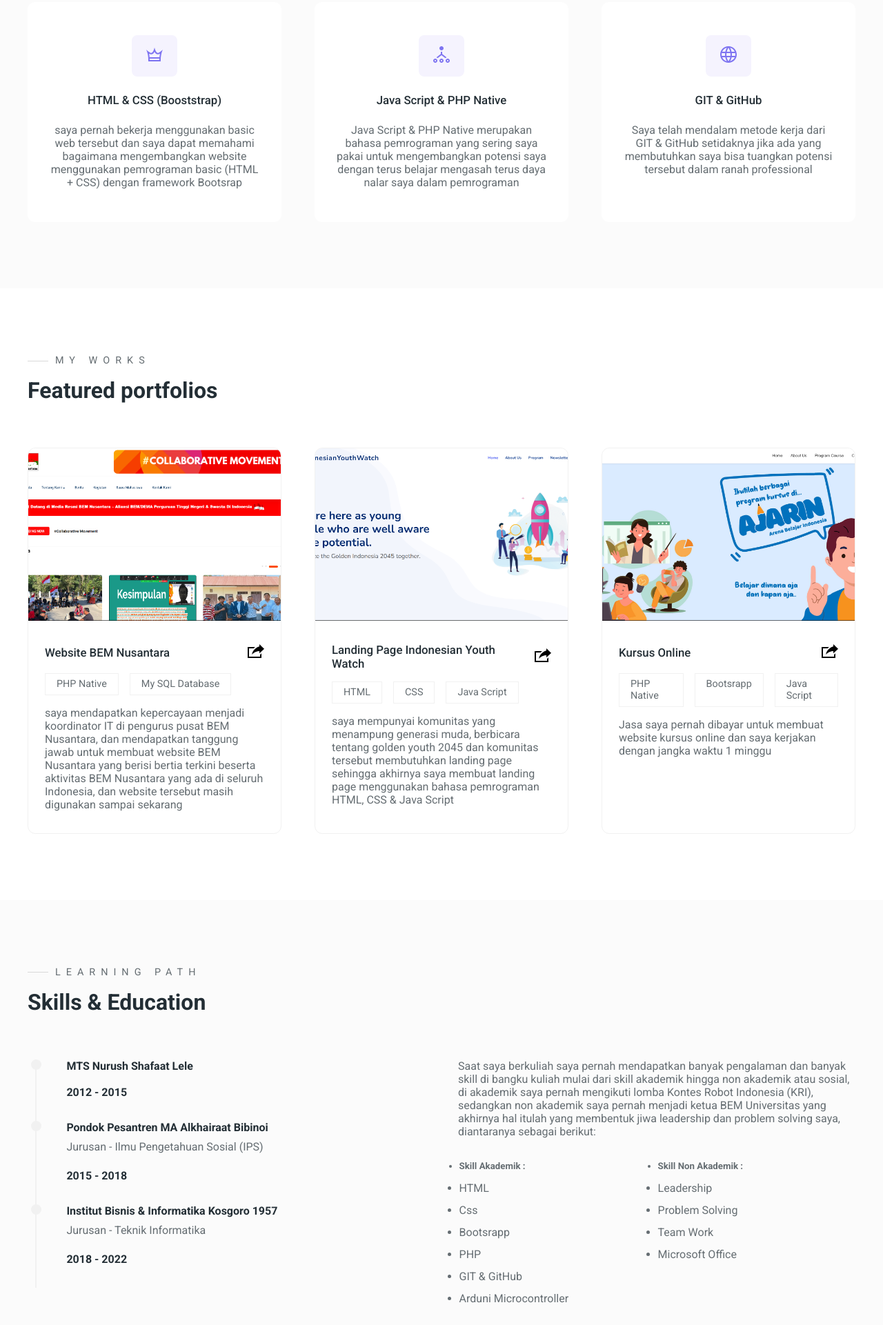
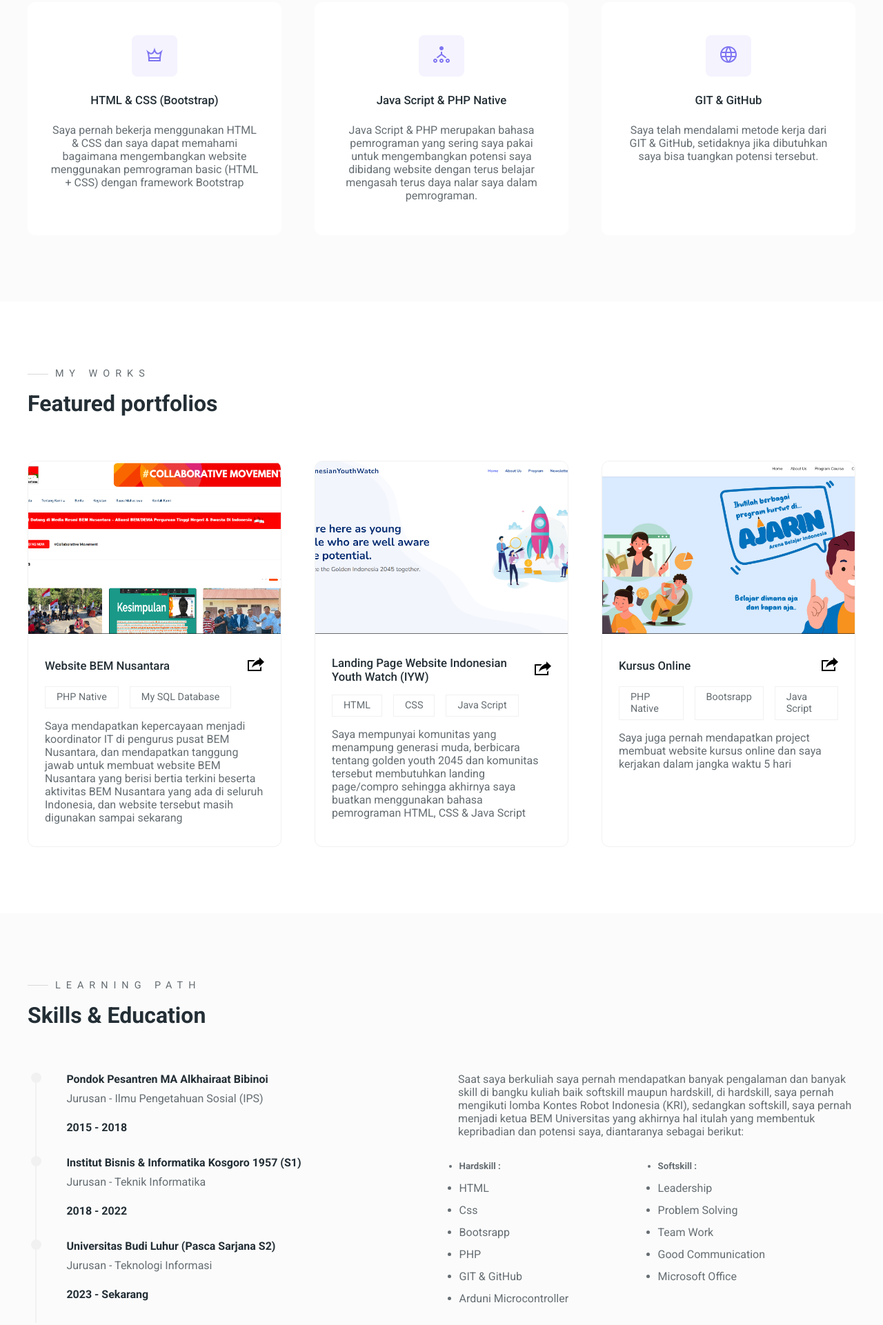
Before and after one commit to skaimudin/myprofile, a plain HTML site: page index.html in a window 1280 px wide. Shown: the part 1050-2971 px from the top of the page at 69% size. Drawn offline with Linux system fonts and the light colour scheme.

Commit message:
mengubah file html di git

```diff
--- a/index.html
+++ b/index.html
@@ -45,8 +45,8 @@
                         Saya seorang fresh graduate namun saat dibangku kuliah saya pernah bekerja di
                         perusahaan IT Consultant atas pengalaman tersebut membuat saya memiliki pemahaman yang luas
                         di bidang IT, Meskipun saya baru lulus, saya telah memperoleh banyak pengalaman kerja yang mengasah keterampilan saya.
-                        Dengan kemampuan dan ilmu yang saya peroleh, saya yakin akan kemampuan saya untuk bekerja dengan tekun dan menyelesaikan tugas dengan secara efisien & efektif dan saya pastikan jika saya bekerja potensi
-                        yang ada di diri saya akan saya optimalkan diperusahaan mengakomodir saya.
+                        Dengan kemampuan dan ilmu yang saya peroleh, saya yakin akan kemampuan saya untuk bekerja dengan tekun dan menyelesaikan tugas secara efisien & efektif dan saya pastikan jika saya bekerja, potensi
+                        saya akan saya optimalkan diperusahaan mengakomodir saya.
                     </p>
                 </div>
 
@@ -71,10 +71,10 @@
                     <div class="service-icon">
                         <svg xmlns="http://www.w3.org/2000/svg" width="24" height="24" viewBox="0 0 24 24"><path d="M24 5c-3.923 3.265-5.623 4.716-7.15 4.716-2.44 0-3.681-3.675-4.85-7.716-1.165 4.028-2.41 7.715-4.853 7.715-1.513 0-3.168-1.404-7.147-4.715 3.321 7.018 3 14.292 3 17h18c0-1.718-.478-9.65 3-17zm-16.853 6.715c2.295 0 3.787-1.64 4.853-3.761 1.064 2.122 2.556 3.762 4.85 3.762 1.121 0 2.188-.43 3.126-1.042-.432 1.907-.68 3.72-.82 5.326h-14.322c-.138-1.617-.38-3.423-.808-5.324.927.607 2 1.039 3.121 1.039zm-2.14 8.285c-.003-.593-.016-1.267-.047-2h14.065c-.032.745-.046 1.422-.047 2h-13.971z"/></svg>
                     </div>
-                    <h4>HTML & CSS (Booststrap)</h4>
+                    <h4>HTML & CSS (Bootstrap)</h4>
                     <p>
-                        saya pernah bekerja menggunakan basic web tersebut dan saya dapat memahami
-                        bagaimana mengembangkan website menggunakan pemrograman basic (HTML + CSS) dengan framework Bootsrap
+                        Saya pernah bekerja menggunakan HTML & CSS dan saya dapat memahami
+                        bagaimana mengembangkan website menggunakan pemrograman basic (HTML + CSS) dengan framework Bootstrap
                     </p>
                 </div>
 
@@ -85,8 +85,8 @@
                     </div>
                     <h4>Java Script & PHP Native</h4>
                     <p>
-                        Java Script & PHP Native merupakan bahasa pemrograman yang sering saya pakai untuk mengembangkan potensi saya
-                        dengan terus belajar mengasah terus daya nalar saya dalam pemrograman
+                        Java Script & PHP merupakan bahasa pemrograman yang sering saya pakai untuk mengembangkan potensi saya dibidang website
+                        dengan terus belajar mengasah terus daya nalar saya dalam pemrograman.
                     </p>
                 </div>
 
@@ -97,8 +97,8 @@
                     </div>
                     <h4>GIT & GitHub</h4>
                     <p>
-                       Saya telah mendalam metode kerja dari GIT & GitHub setidaknya jika ada yang membutuhkan
-                       saya bisa tuangkan potensi tersebut dalam ranah professional
+                       Saya telah mendalami metode kerja dari GIT & GitHub, setidaknya jika dibutuhkan
+                       saya bisa tuangkan potensi tersebut.
                     </p>
                 </div>
             </div>
@@ -133,7 +133,7 @@
                             <div>My SQL Database</div>
                         </div>
 
-                        <p> saya mendapatkan kepercayaan menjadi koordinator IT di pengurus pusat BEM Nusantara, dan mendapatkan tanggung jawab
+                        <p> Saya mendapatkan kepercayaan menjadi koordinator IT di pengurus pusat BEM Nusantara, dan mendapatkan tanggung jawab
                             untuk membuat website BEM Nusantara yang berisi bertia terkini beserta aktivitas BEM Nusantara yang ada di seluruh
                             Indonesia, dan website tersebut masih digunakan sampai sekarang
                         </p>
@@ -147,7 +147,7 @@
                     </div>
                     <div class="portfolio-info">
                         <div class="portfolio-title">
-                            <h4>Landing Page Indonesian Youth Watch</h4>
+                            <h4>Landing Page Website Indonesian Youth Watch (IYW)</h4>
                             <a href="https://skaimudin.github.io/" class="portfolio-link">
                                 <svg xmlns="http://www.w3.org/2000/svg" width="24" height="24" viewBox="0 0 24 24"><path d="M6 17c2.269-9.881 11-11.667 11-11.667v-3.333l7 6.637-7 6.696v-3.333s-6.17-.171-11 5zm12 .145v2.855h-16v-12h6.598c.768-.787 1.561-1.449 2.339-2h-10.937v16h20v-6.769l-2 1.914z"/></svg>
                             </a>
@@ -159,8 +159,8 @@
                             <div>Java Script</div>
                         </div>
 
-                        <p> saya mempunyai komunitas yang menampung generasi muda, berbicara tentang golden youth 2045 dan komunitas tersebut membutuhkan landing page
-                            sehingga akhirnya saya membuat landing page menggunakan bahasa pemrograman HTML, CSS & Java Script
+                        <p> Saya mempunyai komunitas yang menampung generasi muda, berbicara tentang golden youth 2045 dan komunitas tersebut membutuhkan landing page/compro
+                            sehingga akhirnya saya buatkan menggunakan bahasa pemrograman HTML, CSS & Java Script
                         </p>
                     </div>
                 </div>
@@ -183,7 +183,7 @@
                             <div>Bootsrapp</div>
                             <div>Java Script</div>
                         </div>
-                        <p>Jasa saya pernah dibayar untuk membuat website kursus online dan saya kerjakan dengan jangka waktu 1 minggu
+                        <p>Saya juga pernah mendapatkan project membuat website kursus online dan saya kerjakan dalam jangka waktu 5 hari
                         </p>
                     </div>
                 </div>
@@ -209,9 +209,9 @@
                         </div>
 
                         <div class="education-info">
-                            <h4 class="education-title">MTS Nurush Shafaat Lele</h4>
-                            <br>
-                            <h4 class="education-years">2012 - 2015</h4>
+                            <h4 class="education-title">Pondok Pesantren MA Alkhairaat Bibinoi</h4>
+                            <p>Jurusan - Ilmu Pengetahuan Sosial (IPS)</p>
+                            <h4 class="education-years">2015 - 2018</h4>
                         </div>
                     </div>
 
@@ -222,9 +222,9 @@
                         </div>
 
                         <div class="education-info">
-                            <h4 class="education-title">Pondok Pesantren MA Alkhairaat Bibinoi</h4>
-                            <p> Jurusan - Ilmu Pengetahuan Sosial (IPS) </p>
-                            <h4 class="education-years">2015 - 2018</h4>
+                            <h4 class="education-title">Institut Bisnis & Informatika Kosgoro 1957 (S1)</h4>
+                            <p> Jurusan - Teknik Informatika </p>
+                            <h4 class="education-years">2018 - 2022</h4>
                         </div>
                     </div>
 
@@ -235,22 +235,21 @@
                         </div>
 
                         <div class="education-info">
-                            <h4 class="education-title">Institut Bisnis & Informatika Kosgoro 1957</h4>
-                            <p> Jurusan - Teknik Informatika</p>
-                            <h4 class="education-years">2018 - 2022</h4>
+                            <h4 class="education-title">Universitas Budi Luhur (Pasca Sarjana S2) </h4>
+                            <p> Jurusan - Teknologi Informasi</p>
+                            <h4 class="education-years">2023 - Sekarang</h4>
                         </div>
                     </div>
                 </div>
                 <div class="skills-right">
                     <p>
-                        Saat saya berkuliah saya pernah mendapatkan banyak pengalaman dan banyak skill di bangku kuliah mulai dari skill
-                        akademik  hingga non akademik atau sosial, di akademik saya pernah mengikuti lomba Kontes Robot Indonesia (KRI), sedangkan non akademik saya pernah menjadi ketua BEM Universitas yang akhirnya hal itulah yang membentuk
-                        jiwa leadership dan problem solving saya, diantaranya sebagai berikut:
+                        Saat saya berkuliah saya pernah mendapatkan banyak pengalaman dan banyak skill di bangku kuliah baik softskill maupun hardskill, di hardskill, saya pernah mengikuti lomba Kontes Robot Indonesia (KRI), sedangkan softskill, saya pernah menjadi ketua BEM Universitas yang akhirnya hal itulah yang membentuk
+                        kepribadian dan potensi saya, diantaranya sebagai berikut:
                     </p>
 
                     <div class="skills-list">
                         <ul>
-                            <h5><li>Skill Akademik : </li> </h5>
+                            <h5><li>Hardskill : </li> </h5>
                             <li>HTML</li>
                             <li>Css</li>
                             <li>Bootsrapp</li>
@@ -260,10 +259,11 @@
                         </ul>
 
                         <ul>
-                            <h5><li>Skill Non Akademik : </li> </h5>
+                            <h5><li>Softskill : </li> </h5>
                             <li>Leadership</li>
                             <li>Problem Solving</li>
                             <li>Team Work</li>
+                            <li>Good Communication</li>
                             <li>Microsoft Office</li>
                         </ul>
                     </div>
@@ -314,7 +314,7 @@
 
                     <div class="contact-item-detail">
                         <h4>Phone</h4>
-                        <p>0813-8417-7246</p>
+                        <p>+62-813-8417-7246</p>
                     </div>
                 </div>
 
@@ -339,16 +339,16 @@
     <!-- Copyright -->
     <footer>
         <div class="footer-icons">
-            <a href="https://www.instagram.com/yusril_skaimudin/?hl=en">
+            <a href="https://www.instagram.com/yusril_skaimudin/?hl=en" target="_blank">
                 <svg xmlns="http://www.w3.org/2000/svg" width="24" height="24" viewBox="0 0 24 24"><path d="M12 2.163c3.204 0 3.584.012 4.85.07 3.252.148 4.771 1.691 4.919 4.919.058 1.265.069 1.645.069 4.849 0 3.205-.012 3.584-.069 4.849-.149 3.225-1.664 4.771-4.919 4.919-1.266.058-1.644.07-4.85.07-3.204 0-3.584-.012-4.849-.07-3.26-.149-4.771-1.699-4.919-4.92-.058-1.265-.07-1.644-.07-4.849 0-3.204.013-3.583.07-4.849.149-3.227 1.664-4.771 4.919-4.919 1.266-.057 1.645-.069 4.849-.069zm0-2.163c-3.259 0-3.667.014-4.947.072-4.358.2-6.78 2.618-6.98 6.98-.059 1.281-.073 1.689-.073 4.948 0 3.259.014 3.668.072 4.948.2 4.358 2.618 6.78 6.98 6.98 1.281.058 1.689.072 4.948.072 3.259 0 3.668-.014 4.948-.072 4.354-.2 6.782-2.618 6.979-6.98.059-1.28.073-1.689.073-4.948 0-3.259-.014-3.667-.072-4.947-.196-4.354-2.617-6.78-6.979-6.98-1.281-.059-1.69-.073-4.949-.073zm0 5.838c-3.403 0-6.162 2.759-6.162 6.162s2.759 6.163 6.162 6.163 6.162-2.759 6.162-6.163c0-3.403-2.759-6.162-6.162-6.162zm0 10.162c-2.209 0-4-1.79-4-4 0-2.209 1.791-4 4-4s4 1.791 4 4c0 2.21-1.791 4-4 4zm6.406-11.845c-.796 0-1.441.645-1.441 1.44s.645 1.44 1.441 1.44c.795 0 1.439-.645 1.439-1.44s-.644-1.44-1.439-1.44z"/></svg>
             </a>
-            <a href="https://www.linkedin.com/in/yusril-sk-0a29682a3/">
+            <a href="https://www.linkedin.com/in/yusril-s-kaimudin-0a29682a3/" target="_blank">
                 <svg xmlns="http://www.w3.org/2000/svg" width="24" height="24" viewBox="0 0 24 24"><path d="M4.98 3.5c0 1.381-1.11 2.5-2.48 2.5s-2.48-1.119-2.48-2.5c0-1.38 1.11-2.5 2.48-2.5s2.48 1.12 2.48 2.5zm.02 4.5h-5v16h5v-16zm7.982 0h-4.968v16h4.969v-8.399c0-4.67 6.029-5.052 6.029 0v8.399h4.988v-10.131c0-7.88-8.922-7.593-11.018-3.714v-2.155z"/></svg>
             </a>
-            <a href="https://twitter.com/home">
+            <a href="https://twitter.com/BerdayaBer84623" target="_blank">
                 <svg xmlns="http://www.w3.org/2000/svg" width="24" height="24" viewBox="0 0 24 24"><path d="M12 0c-6.627 0-12 5.373-12 12s5.373 12 12 12 12-5.373 12-12-5.373-12-12-12zm6.066 9.645c.183 4.04-2.83 8.544-8.164 8.544-1.622 0-3.131-.476-4.402-1.291 1.524.18 3.045-.244 4.252-1.189-1.256-.023-2.317-.854-2.684-1.995.451.086.895.061 1.298-.049-1.381-.278-2.335-1.522-2.304-2.853.388.215.83.344 1.301.359-1.279-.855-1.641-2.544-.889-3.835 1.416 1.738 3.533 2.881 5.92 3.001-.419-1.796.944-3.527 2.799-3.527.825 0 1.572.349 2.096.907.654-.128 1.27-.368 1.824-.697-.215.671-.67 1.233-1.263 1.589.581-.07 1.135-.224 1.649-.453-.384.578-.87 1.084-1.433 1.489z"/></svg>
             </a>
-            <a href="https://github.com/skaimudin">
+            <a href="https://github.com/skaimudin" target="_blank">
                 <svg xmlns="http://www.w3.org/2000/svg" width="24" height="24" viewBox="0 0 24 24"><path d="M12 0c-6.626 0-12 5.373-12 12 0 5.302 3.438 9.8 8.207 11.387.599.111.793-.261.793-.577v-2.234c-3.338.726-4.033-1.416-4.033-1.416-.546-1.387-1.333-1.756-1.333-1.756-1.089-.745.083-.729.083-.729 1.205.084 1.839 1.237 1.839 1.237 1.07 1.834 2.807 1.304 3.492.997.107-.775.418-1.305.762-1.604-2.665-.305-5.467-1.334-5.467-5.931 0-1.311.469-2.381 1.236-3.221-.124-.303-.535-1.524.117-3.176 0 0 1.008-.322 3.301 1.23.957-.266 1.983-.399 3.003-.404 1.02.005 2.047.138 3.006.404 2.291-1.552 3.297-1.23 3.297-1.23.653 1.653.242 2.874.118 3.176.77.84 1.235 1.911 1.235 3.221 0 4.609-2.807 5.624-5.479 5.921.43.372.823 1.102.823 2.222v3.293c0 .319.192.694.801.576 4.765-1.589 8.199-6.086 8.199-11.386 0-6.627-5.373-12-12-12z"/></svg>
             </a>
         </div>
```
